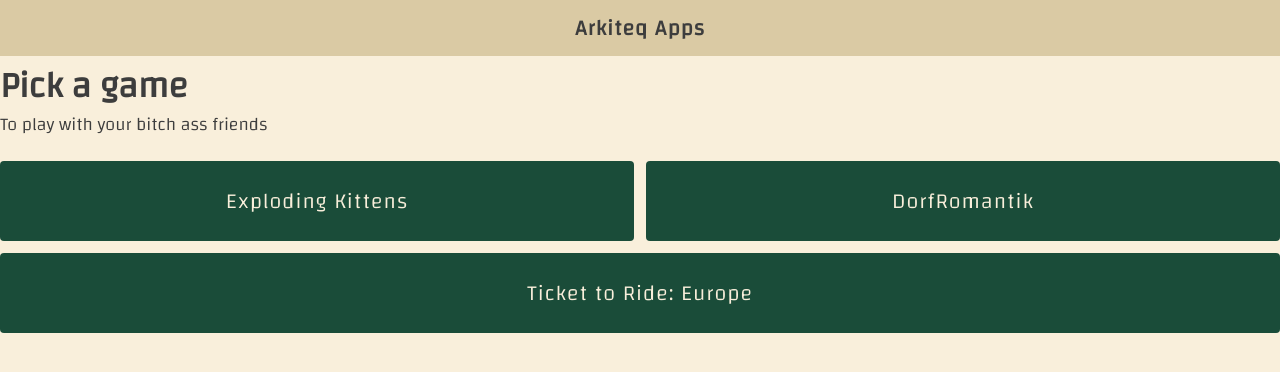
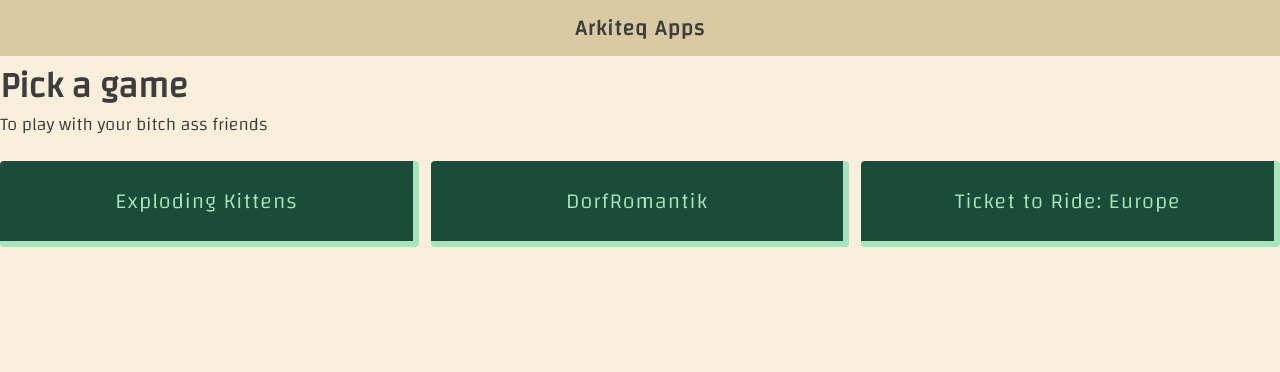
Before and after one commit to ASPinho/ASPinho.github.io, a React (Create React App) app in the folder arkiteq-home/: page /game-selection in a window 1280 px wide. Shown: the top 372 px of the page. Built offline with nearby package versions, Linux system fonts and the light colour scheme.

Commit message:
new styling

```diff
--- a/arkiteq-home/src/styles/teriyarki-theme.css
+++ b/arkiteq-home/src/styles/teriyarki-theme.css
@@ -383,21 +383,27 @@
   text-align: center;
   cursor: pointer;
   background-color: var(--main-green-0);
-  color: var(--beige);
+  color: var(--main-green-4);
+  border-bottom: solid 6px var(--main-green-4);
+  border-right: solid 6px var(--main-green-4);
   border-radius: var(--app-border-radius);
   padding: var(--space-l) var(--space-xl);
-  flex: 1 1 33%;
+  flex: 1 1 20%;
   display: flex;
   align-items: center;
   justify-content: center;
-  transition-property: transform, background-color, color;
+  transition-property: transform, box-shadow, color;
   transition-duration: 0.2s;
   transition-timing-function: ease-out;
+  box-shadow: inset 0 0 0 0 var(--main-green-4);
 }
 
 .game-card:hover {
-  background-color: var(--beige-dark);
+  box-shadow: inset 400px 100px 0 0 var(--main-green-4);
   color: var(--main-green-0);
+}
+
+.game-card:active {
   transform: scale(0.96);
 }
 
@@ -470,6 +476,7 @@
 
   .game-card {
     font-size: 1.4em;
+    flex-basis: 100%;
   }
 }
 
```
